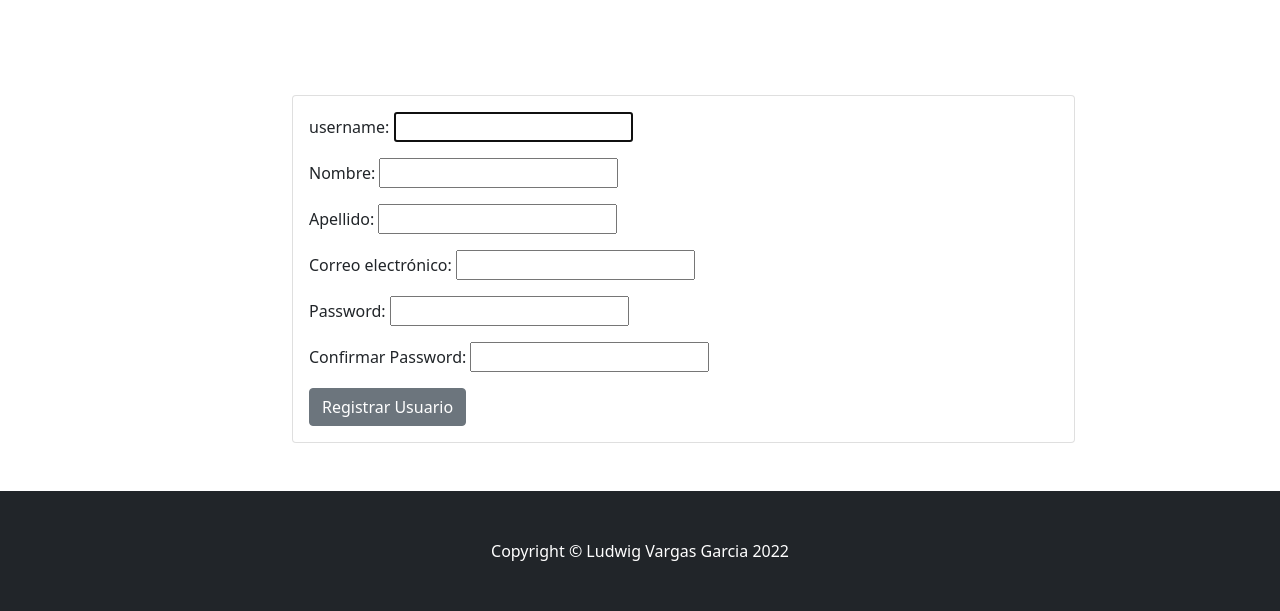
After one commit to ludwig-vargas/ProyectoCoder-Vargas, a Django app: page /register/ in a window 1280 px wide. The commit adds this page. Shown: the part 354-965 px from the top of the page. Run offline with Django 4.2, Linux system fonts and the light colour scheme; some libraries are stand-ins or nearby versions.

Commit message:
Login creado

```diff
--- /dev/null
+++ b/my_blog/home/forms.py
@@ -0,0 +1,22 @@
+from django import forms
+from django.contrib.auth.forms import UserCreationForm
+from django.contrib.auth.models import User
+
+class UserRegisterForm(UserCreationForm):
+    username = forms.CharField(label="username", min_length=3)
+    first_name = forms.CharField(label="Nombre", min_length=3)
+    last_name = forms.CharField(label="Apellido", min_length=3)
+    email = forms.EmailField(label="Correo electrónico")
+    password1 = forms.CharField(label="Password", widget=forms.PasswordInput)
+    password2 = forms.CharField(label="Confirmar Password", widget=forms.PasswordInput)
+
+    class Meta:
+        model = User
+        fields = [
+            "username",
+            "first_name",
+            "last_name",
+            "email",
+            "password1",
+            "password2",
+        ]
--- a/my_blog/home/templates/home/index.html
+++ b/my_blog/home/templates/home/index.html
@@ -34,13 +34,14 @@
                             </ul>
                         </li>
                     </ul>
-                    <form class="d-flex">
-                        <button class="btn btn-outline-dark" type="submit">
-                            <i class="bi-cart-fill me-1"></i>
-                            Cart
-                            <span class="badge bg-dark text-white ms-1 rounded-pill">0</span>
-                        </button>
-                    </form>
+                    <ul class="nav navbar-nav navbar-right">
+                        {% if user.is_authenticated %}
+                        <li class="nav-item"><a class="nav-link active" href="{% url 'logout' %}"><span class="bi bi-box-arrow-in-left"></span> Salir Seción </a></li>
+                        {% else %}
+                        <li class="nav-item"><a class="nav-link active" href="{% url 'home:user-register' %}"><span class="bi bi-person-fill"></span>Registrarse</a></li>
+                        <li class="nav-item"><a class="nav-link active" href="{% url 'login' %}"><span class="bi bi-box-arrow-in-right"></span> Iniciar Seción </a></li>
+                        {% endif %}
+                    </ul>
                 </div>
             </div>
         </nav>
@@ -49,8 +50,13 @@
         <header class="bg-dark py-5">
             <div class="container px-4 px-lg-5 my-5">
                 <div class="text-center text-white">
+                    {% if user.is_authenticated %}
+                    <h1 class="display-4 fw-bolder">{{ user.first_name }} {{ user.last_name }}</h1>
+                    <p class="lead fw-normal text-white-50 mb-0">Bienvenido!!!</p>
+                    {% else %}
                     <h1 class="display-4 fw-bolder">LVGBlog</h1>
                     <p class="lead fw-normal text-white-50 mb-0">Publica y compra productos o servicios!!!</p>
+                    {% endif %}
                 </div>
             </div>
         </header>
--- /dev/null
+++ b/my_blog/home/templates/registration/registration.html
@@ -0,0 +1,32 @@
+{% extends 'home/index.html' %}
+{% load static %}
+
+{% block my_blog_title %}Register{% endblock %}
+
+{% block my_blog_header %}
+<!-- Header-->
+<header class="py-5 bg-image-full" style="background-image: url('https://source.unsplash.com/wfh8dDlNFOk/1600x900')">
+    <div class="container px-4 px-lg-5 my-5">
+        <div class="text-center text-white">
+            <h1 class="display-4 fw-bolder">Nuevo Usuario</h1>
+            <p class="lead fw-normal text-white-50 mb-0">LVGBlog</p>
+        </div>
+    </div>
+</header>
+{% endblock %}
+
+{% block my_blog_content %}
+    <div class="col-md-9 offset-md-2">
+        <div class="card">
+            <div class="card-body">
+                <form method="POST">
+                        {% csrf_token %}
+                        {{ form.as_p }}
+                    <div class="col-4">
+                        <input type="submit" class="btn btn-secondary" value="Registrar Usuario"/>
+                    </div>
+                </form>
+            </div>
+        </div>
+    </div>
+{% endblock %}
--- a/my_blog/home/urls.py
+++ b/my_blog/home/urls.py
@@ -6,4 +6,5 @@ app_name = "home"
 urlpatterns = [
     path("", views.index, name="index"),
     path("search/", views.search, name="search"),
+    path("register/", views.register, name="user-register"),
 ]
--- a/my_blog/home/views.py
+++ b/my_blog/home/views.py
@@ -1,6 +1,9 @@
 from django.shortcuts import render
+from django.shortcuts import redirect
+from django.contrib import messages
 from django.db.models import Q
 from product.models import Product
+from home.forms import UserRegisterForm
 
 # Create your views here.
 def index(request):
@@ -29,3 +32,18 @@ def search(request):
         context=context_dict,
         template_name="home/index.html",
     )
+
+# Registrar nuevo usuario
+def register(request):
+    form = UserRegisterForm(request.POST) if request.POST else UserRegisterForm()
+    if request.method == "POST":
+        if form.is_valid():
+            form.save()
+            messages.success(request, "Usuario creado exitosamente")
+            return redirect("login")
+
+    return render(
+        request=request,
+        context={"form": form},
+        template_name="registration/registration.html",
+    )
--- a/my_blog/my_blog/settings.py
+++ b/my_blog/my_blog/settings.py
@@ -133,3 +133,7 @@ MESSAGE_TAGS = {
     messages.WARNING: 'alert-warning',
     messages.ERROR: 'alert-danger',
 }
+
+LOGIN_URL = '/accounts/login/'
+LOGOUT_REDIRECT_URL = '/'
+LOGIN_REDIRECT_URL = '/'
--- a/my_blog/my_blog/urls.py
+++ b/my_blog/my_blog/urls.py
@@ -19,5 +19,6 @@ from django.urls import path, include
 urlpatterns = [
     path('admin/', admin.site.urls),
     path('', include("home.urls")),
+    path('accounts/', include("django.contrib.auth.urls")),
     path('product/', include("product.urls")),
 ]
--- a/my_blog/product/forms.py
+++ b/my_blog/product/forms.py
@@ -68,11 +68,7 @@ class ProductForm(forms.ModelForm):
     description = forms.CharField(
         label='Descripcion:',
         required=False,
-        widget=CKEditorWidget(
-            attrs={
-                'required':'True',
-            }
-        ),
+        widget=CKEditorWidget(),
     )
 
     class Meta:
--- a/my_blog/product/templates/product/product_confirm_delete.html
+++ b/my_blog/product/templates/product/product_confirm_delete.html
@@ -35,7 +35,7 @@
             <form method="POST">
                 {% csrf_token %}
                 <div class="card-footer p-4 pt- border-top-0 bg-transparent text-center">
-                    <a class="btn btn-outline-dark me-3" href="{% url 'product:product-detail' product.id %}">Cancelar</a>
+                    <a class="btn btn-outline-dark me-3" onClick="history.go(-1);">Cancelar</a>
                     <input class="btn btn-outline-danger " type="submit" value="Aceptar"></input>
                 </div>
             </form>
```
Also changed, not shown: my_blog/home/templates/registration/login.html (added, +32 -0 lines), my_blog/product/templates/product/product_detail.html (+7 -29 lines), my_blog/product/templates/product/product_form.html (indentation only).
